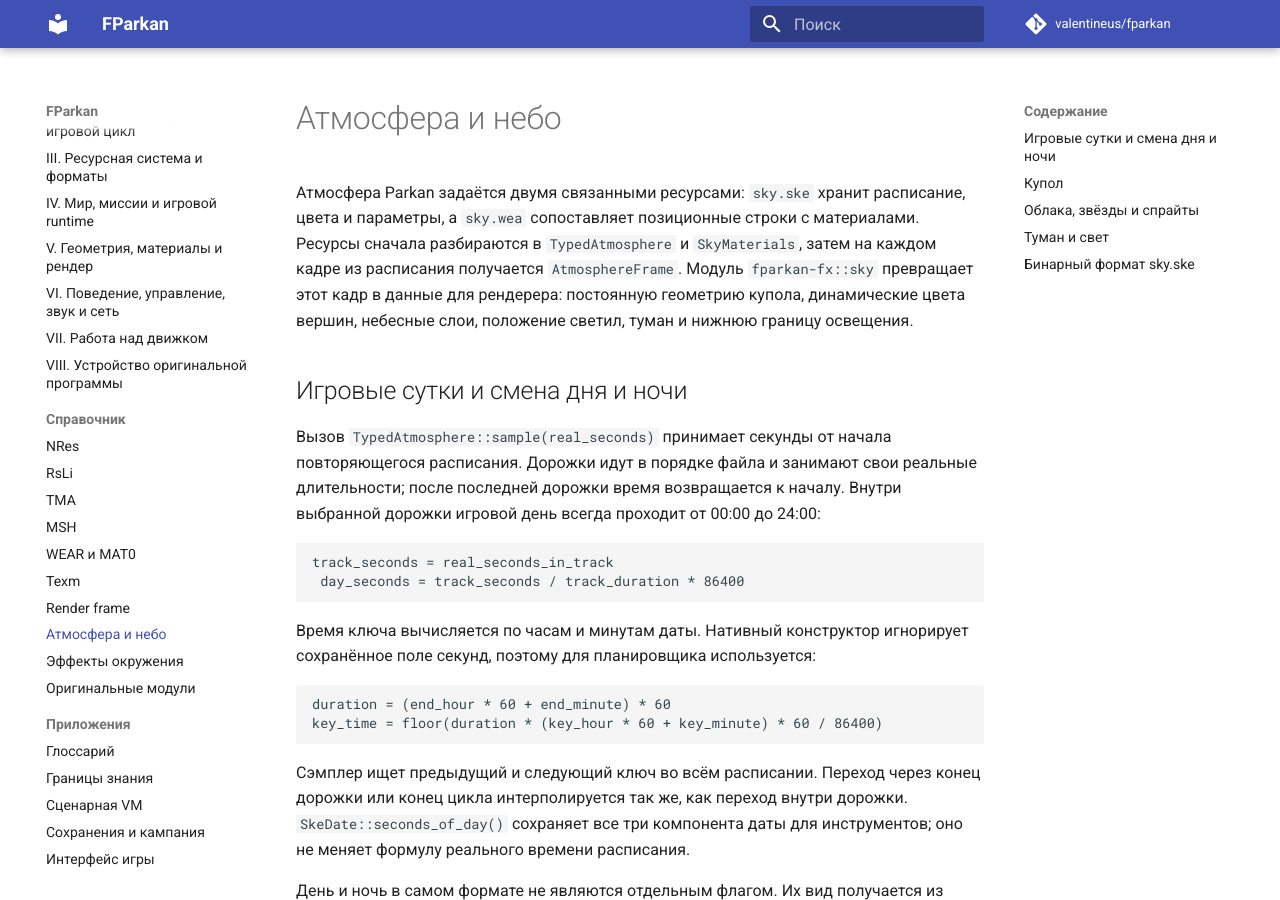
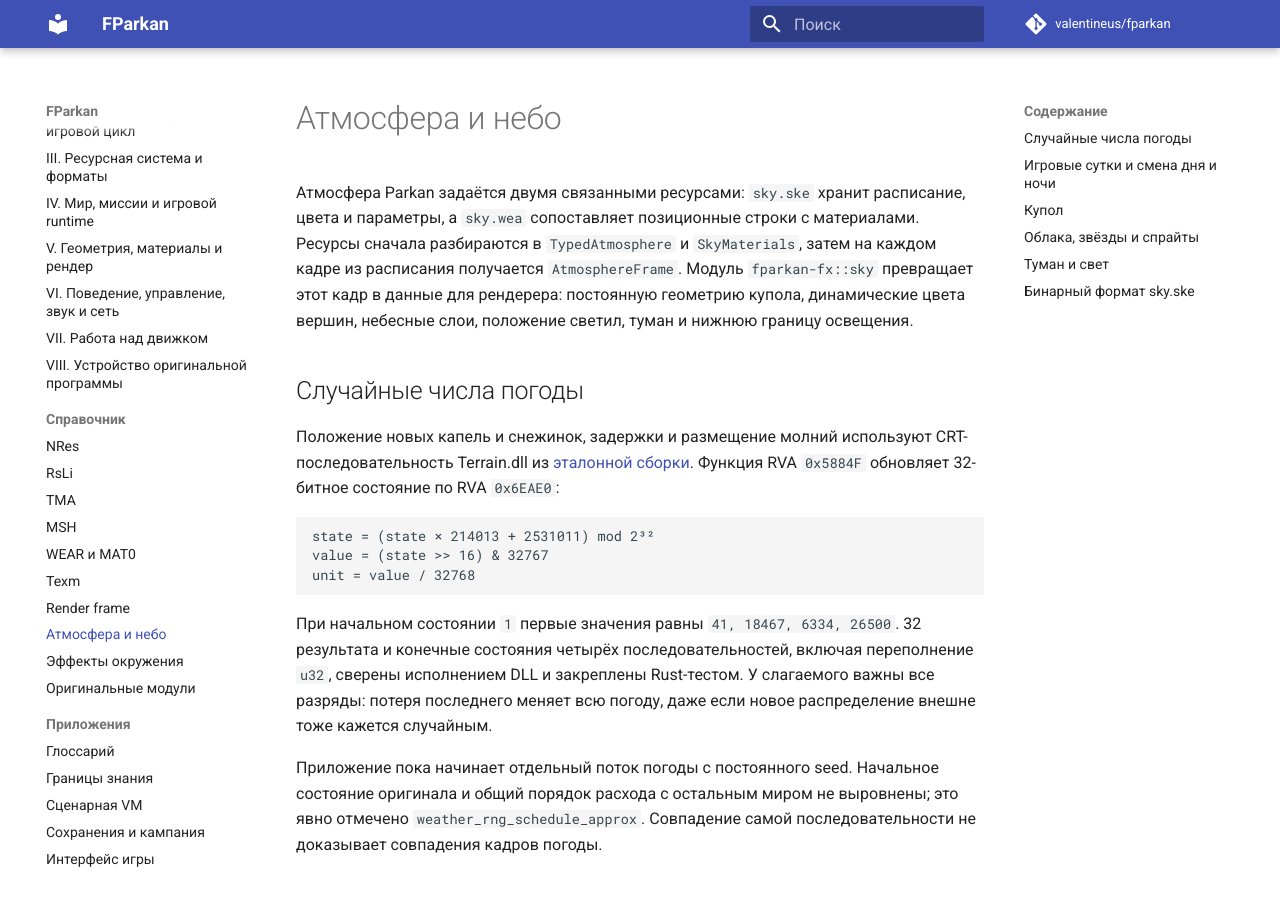
Before and after one commit to valentineus/fparkan, an MkDocs documentation site: the page built from docs/reference/atmosphere.md, in a window 1280 px wide and 900 px high. Built offline with MkDocs 1.6.1 and Material for MkDocs 9.7.7, drawn with Linux system fonts in a browser that asks for light colours; comment, search, counter and statistics services are not loaded.

Commit message:
fix(fx): restore the native CRT increment for weather randomness

````diff
--- a/docs/reference/atmosphere.md
+++ b/docs/reference/atmosphere.md
@@ -7,6 +7,29 @@
 `fparkan-fx::sky` превращает этот кадр в данные для рендерера: постоянную
 геометрию купола, динамические цвета вершин, небесные слои, положение
 светил, туман и нижнюю границу освещения.
+
+## Случайные числа погоды
+
+Положение новых капель и снежинок, задержки и размещение молний используют
+CRT-последовательность Terrain.dll из [эталонной сборки](original-binaries.md).
+Функция RVA `0x5884F` обновляет 32-битное состояние по RVA `0x6EAE0`:
+
+```text
+state = (state × 214013 + 2531011) mod 2³²
+value = (state >> 16) & 32767
+unit = value / 32768
+```
+
+При начальном состоянии `1` первые значения равны `41, 18467, 6334, 26500`.
+32 результата и конечные состояния четырёх последовательностей, включая
+переполнение `u32`, сверены исполнением DLL и закреплены Rust-тестом.
+У слагаемого важны все разряды: потеря последнего меняет всю погоду,
+даже если новое распределение внешне тоже кажется случайным.
+
+Приложение пока начинает отдельный поток погоды с постоянного seed.
+Начальное состояние оригинала и общий порядок расхода с остальным миром
+не выровнены; это явно отмечено `weather_rng_schedule_approx`.
+Совпадение самой последовательности не доказывает совпадения кадров погоды.
 
 ## Игровые сутки и смена дня и ночи
 
````
Also changed, not shown: docs/appendices/knowledge-boundaries.md (+4 -0 lines), docs/tomes/05-render.md (+8 -0 lines), 2 other files.
